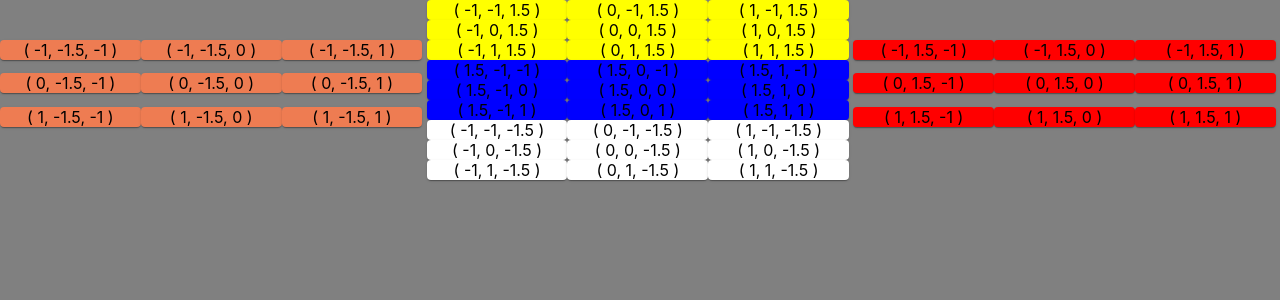
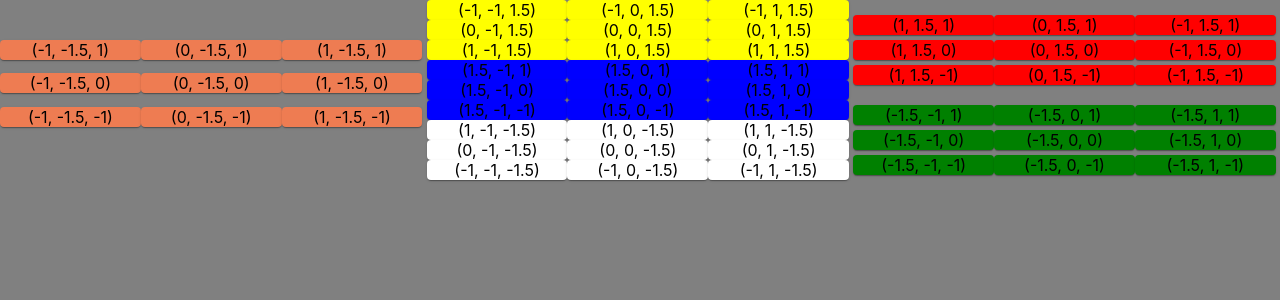
Before and after one commit to TheAlexSannikov/rubiks, a React (Create React App) app: page / in a window 1280 px wide. Shown: the top 300 px of the page. Built offline with nearby package versions, Linux system fonts and the light colour scheme.

Commit message:
fixed coorinates

```diff
--- a/src/Cube.js
+++ b/src/Cube.js
@@ -2,21 +2,56 @@ import React from "react";
 import "./App.css";
 import { Grid } from "@material-ui/core";
 import CubeFace from "./CubeFace";
-// import cubeSaveState from "./CubeSaveState"
 
-const colors = ["WHITE", "BLUE", "RED", "GREEN", "ORANGE", "YELLOW"]; // dictates the starting position; and center pieces
 const faceNames = ["BOTTOM", "FRONT", "RIGHT", "BACK", "LEFT", "TOP"];
-const initialFaceColors = {
-	FRONT: "BLUE",
-	BACK: "GREEN",
-	RIGHT: "RED",
-	LEFT: "ORANGE",
-	BOTTOM: "WHITE",
-	TOP: "YELLOW",
+
+const faceCharacteristics = {
+	FRONT: {
+		initialColor: "BLUE",
+		rowColTopLeft: [1,-1],
+		faceCoords: { frozen: "+X", row: "Y", col: "Z" },
+	},
+	BACK: {
+		initialColor: "GREEN",
+		rowColTopLeft: [1,-1], // guess
+		faceCoords: { frozen: "-X", row: "Y", col: "Z" },
+	},
+	RIGHT: {
+		initialColor: "RED",
+		rowColTopLeft: [1,1],
+		faceCoords: { frozen: "+Y", row: "X", col: "Z" },
+	},
+	LEFT: {
+		initialColor: "ORANGE",
+		rowColTopLeft: [1,-1],
+		faceCoords: { frozen: "-Y", row: "X", col: "Z" },
+	},
+	TOP: {
+		initialColor: "YELLOW",
+		rowColTopLeft: [-1,-1],
+		faceCoords: { frozen: "+Z", row: "Y", col: "X" },
+	},
+	BOTTOM: {
+		initialColor: "WHITE",
+		rowColTopLeft: [1,-1],
+		faceCoords: { frozen: "-Z", row: "Y", col: "X" },
+	},
 };
+
 const axes = { x: "X", y: "Y", z: "Z" };
 
 const rotationDirs = { cw: -90, ccw: +90 };
+
+// used to distinguish top, meat, bottom layers on each face. Assuming rendered for viewing at front face.
+const rowTopLeft = {
+	// may not be correct yet
+	FRONT: 1,
+	BACK: 1,
+	RIGHT: 1,
+	LEFT: 1,
+	TOP: -1,
+	BOTTOM: 1,
+};
 
 const pieceFilter = {
 	posX: "POSX",
@@ -26,26 +61,6 @@ const pieceFilter = {
 	posZ: "POSZ",
 	negZ: "NEGZ",
 };
-
-// each face is either +/-1 in one of three dimensions
-// const faceCoords = {
-// 	FRONT: (1, 0, 0),
-// 	BACK: (-1, 0, 0),
-// 	RIGHT: (0, 1, 0),
-// 	LEFT: (0, -1, 0),
-// 	TOP: (0, 0, 1),
-// 	BOTTOM: (0, 0, -1),
-// };
-// used during initalization. Not sure if row & col need +/- differentiation
-const faceCoords = {
-	FRONT: { frozen: "+X", row: "Y", col: "Z" },
-	BACK: { frozen: "-X", row: "Y", col: "Z" },
-	RIGHT: { frozen: "+Y", row: "X", col: "Z" },
-	LEFT: { frozen: "-Y", row: "X", col: "Z" },
-	TOP: { frozen: "+Z", row: "Y", col: "X" },
-	BOTTOM: { frozen: "-Z", row: "Y", col: "X" },
-};
-// const newCubeSaveState =
 
 class Cube extends React.Component {
 	constructor(props) {
@@ -72,58 +87,57 @@ class Cube extends React.Component {
 	async loadInitialState() {
 		let newCube = {};
 		for (const faceName of faceNames) {
-			let newFace = {};
-			newFace.faceName = faceName;
+			let newFace = Object.assign(faceCharacteristics[faceName]);
+			if (newFace === undefined)
+				throw new Error("face is undefined!: " + faceName);
+			newFace.faceName = faceName; // redundant?
 
-			const color = initialFaceColors[faceName];
-			if (faceCoords[faceName] == undefined)
-				throw new Error("faceName is undefined");
+			newFace["grid"] = {};
 
 			// write data to each face
 			for (let row = -1; row < 2; row++) {
-				newFace[row] = {};
+				newFace["grid"][row] = {};
 				for (let col = -1; col < 2; col++) {
 					const newPiece = this.createPiece(
-						faceName,
+						newFace,
 						row,
 						col,
-						color
+						newFace.initialColor
 					);
-					newFace[row][col] = newPiece;
+					newFace["grid"][row][col] = newPiece;
 				}
 			}
 			newCube[faceName] = newFace;
 		}
-
 		await this.setState({ cube: newCube });
-		// console.log("this.state.cube:");
-		// console.log(this.state.cube);
+		console.log("this.state.cube");
+		console.log(this.state.cube);
 	}
 
 	// helper to loadInitialState. frozenCoord is set to +/- 1.5, other coordinates depend on row/col
-	createPiece(faceName, row, col, color) {
-		const frozenCoord = faceCoords[faceName].frozen;
-		const rowCoord = faceCoords[faceName].row;
-		const colCoord = faceCoords[faceName].col;
+	createPiece(newFace, row, col, color) {
+		const frozenCoord = newFace.faceCoords.frozen;
+		const rowCoord = newFace.faceCoords.row;
+		const colCoord = newFace.faceCoords.col;
 		let coordinates = {};
 		switch (frozenCoord) {
-			case "+X":
+			case "+X": // front
 				coordinates = { x: 1.5, y: col, z: row }; // coord system may not be correct TODO: fix
 				break;
-			case "-X":
+			case "-X": // back
 				coordinates = { x: -1.5, y: col, z: row };
 				break;
-			case "+Y":
-				coordinates = { x: row, y: 1.5, z: col };
+			case "+Y": // right
+				coordinates = { x: col, y: 1.5, z: row };
 				break;
-			case "-Y":
-				coordinates = { x: row, y: -1.5, z: col };
+			case "-Y": // left
+				coordinates = { x: col, y: -1.5, z: row };
 				break;
-			case "+Z":
-				coordinates = { x: col, y: row, z: 1.5 };
+			case "+Z": //top
+				coordinates = { x: row, y: col, z: 1.5 };
 				break;
-			case "-Z":
-				coordinates = { x: col, y: row, z: -1.5 };
+			case "-Z": // bottom
+				coordinates = { x: row, y: col, z: -1.5 };
 				break;
 
 			default:
@@ -423,8 +437,8 @@ class Cube extends React.Component {
 			);
 			renderableFaces[faceName] = renderableFace;
 		}
-		// console.log("renderableFaces:");
-		// console.log(renderableFaces);
+		console.log("renderableFaces:");
+		console.log(renderableFaces);
 
 		return (
 			<>
@@ -449,6 +463,7 @@ class Cube extends React.Component {
 						<Grid item xs="3"></Grid>
 						{renderableFaces["RIGHT"]}
 						<Grid item xs="3"></Grid>
+						{renderableFaces["BACK"]}
 					</Grid>
 				</Grid>
 			</>
--- a/src/CubeFace.js
+++ b/src/CubeFace.js
@@ -15,16 +15,19 @@ class CubeFace extends React.Component {
 		if (this.props.face === undefined) return;
 		console.log("this.props.face");
 		console.log(this.props.face);
+		const topIndex = (this.props.face.rowColTopLeft[0] == 1) ? 1 : -1;
+		const bottomIndex = (this.props.face.rowColTopLeft[0] == 1) ? -1 : 1;
 		return (
 			<Grid className={`cubeFace ${this.props.face}`} container>
-				<CubeRow row={this.props.face[-1]} className="bottom"></CubeRow>
-				<CubeRow row={this.props.face[0]} className="meat"></CubeRow>
-				<CubeRow row={this.props.face[1]} className="top"></CubeRow>
+				<CubeRow face={this.props.face} row={topIndex} className="top"></CubeRow>
+				<CubeRow face={this.props.face} row={0} className="meat"></CubeRow>
+				<CubeRow face={this.props.face} row={bottomIndex} className="bottom"></CubeRow>
 			</Grid>
 		);
 	}
 
 	render() {
+		console.log("getting face");
 		return <>{this.getFace()}</>;
 	}
 }
--- a/src/CubeRow.js
+++ b/src/CubeRow.js
@@ -5,29 +5,32 @@ import { Grid, Paper } from "@material-ui/core";
 function CubeRow(props) {
 	console.log("CubeRow.js: props");
 	console.log(props);
-	if (props.row === undefined) return;
-
-	console.log("props.row");
-	console.log(props.row);
+	if (props.face === undefined || props.row === undefined) return;
 
 	let piecesOfRow = [];
-	for (const colNum in props.row) {
+	for (const colNum in props.face.grid[props.row]) {
+		const coordinates = props.face["grid"][props.row][colNum].coordinates;
 		piecesOfRow[colNum] = (
 			<Grid item>
-				<Paper className={`cubepiece ${props.row[colNum]["color"]}`}>
-					( {props.row[colNum].coordinates.x},{" "}
-					{props.row[colNum].coordinates.y},{" "}
-					{props.row[colNum].coordinates.z} )
+				<Paper
+					className={`cubepiece ${
+						props.face.grid[props.row][colNum]["color"]
+					}`}
+				>
+					({coordinates.x}, {coordinates.y}, {coordinates.z})
 				</Paper>
 			</Grid>
 		);
 	}
 
+	const leftIndex = props.face.rowColTopLeft[1];
+	const rightIndex = leftIndex === 1 ? -1 : 1;
+
 	let row = (
 		<Grid container xs={12} className="cubeRow">
-			{piecesOfRow[-1]}
+			{piecesOfRow[leftIndex]}
 			{piecesOfRow[0]}
-			{piecesOfRow[1]}
+			{piecesOfRow[rightIndex]}
 		</Grid>
 	);
 
```
